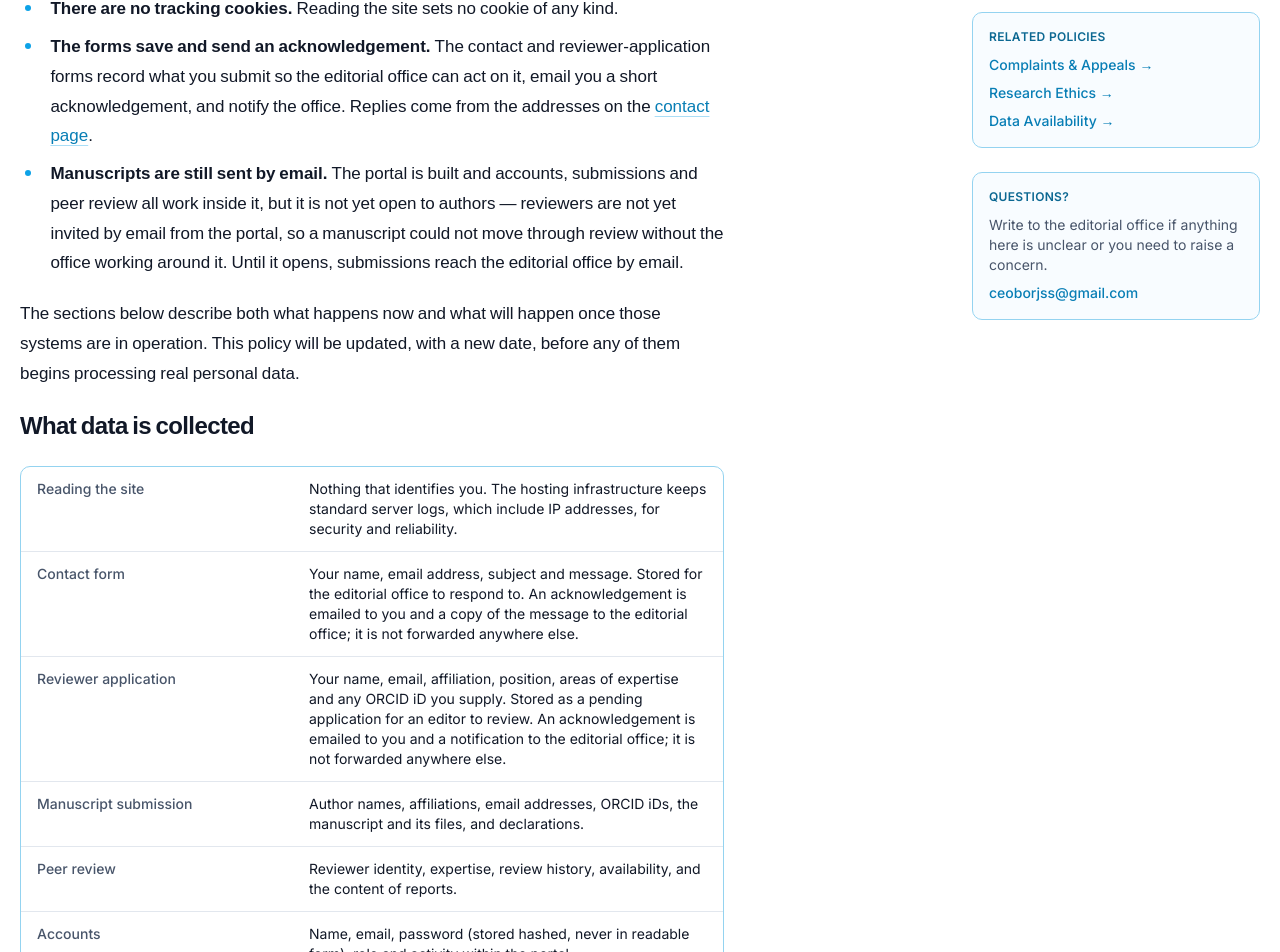
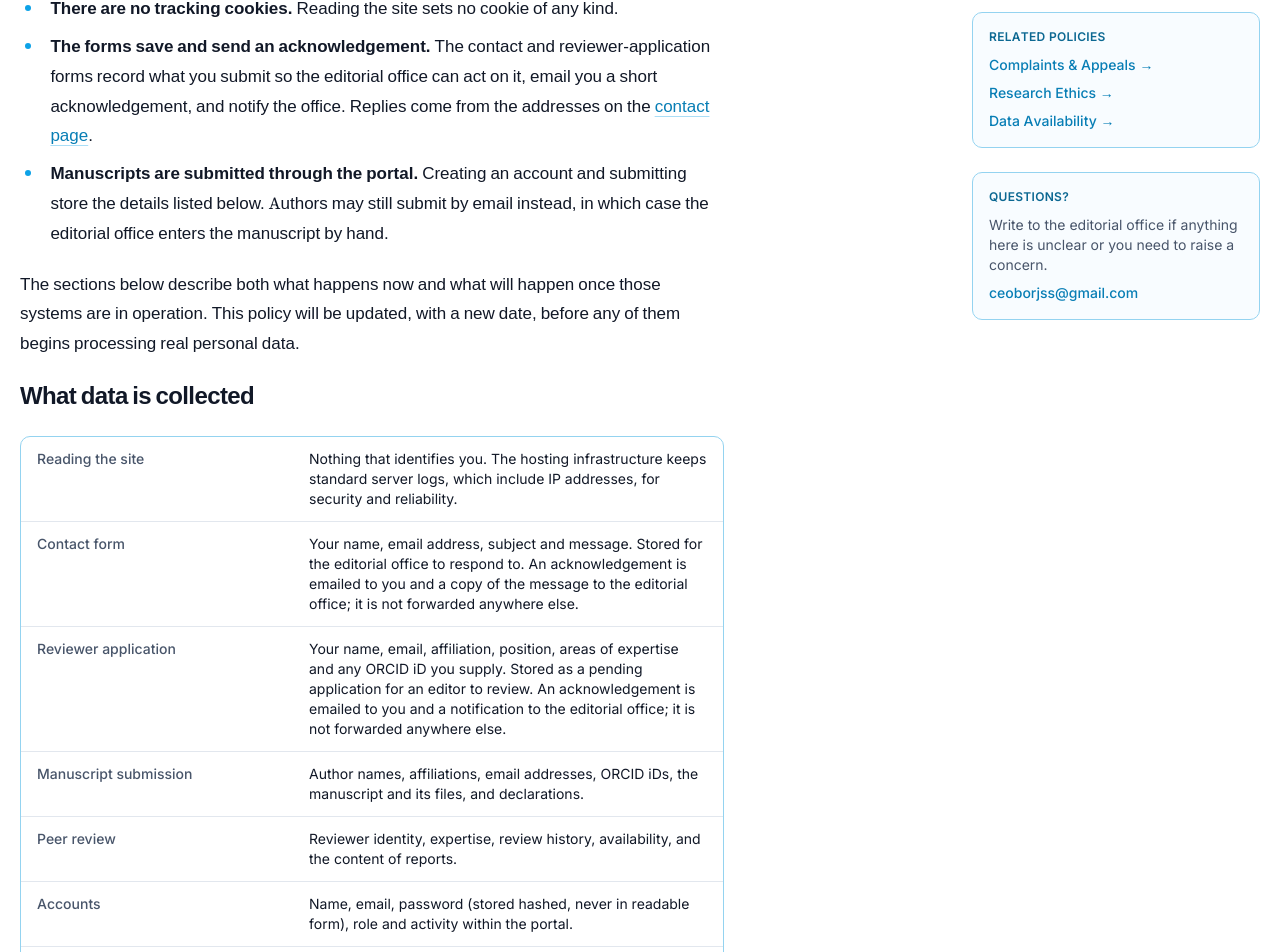
Before and after one commit to thinkitsol47-pixel/BORGSS, a Next.js app: page /policies/privacy in a window 1280 px wide. Shown: the part 952-1904 px from the top of the page. Built offline with nearby package versions, Linux system fonts and the light colour scheme; no server answers; a web font is replaced by a local one.

Commit message:
new message changes

```diff
--- a/src/app/(dashboard)/editorial/[submissionId]/page.tsx
+++ b/src/app/(dashboard)/editorial/[submissionId]/page.tsx
@@ -167,8 +167,10 @@ export default async function Page({
                 what is missing is a way to write to an author from inside the
                 portal. Say that, not "the portal cannot send mail". */}
             <p className="mt-2 text-sm leading-relaxed text-brand-darker">
-              The portal has no messaging of its own yet, so write to the
-              corresponding author from your own mailbox, quoting{" "}
+              Decision letters are emailed automatically when you record a
+              decision. For anything else the portal has no messaging of its
+              own yet, so write to the corresponding author from your own
+              mailbox, quoting{" "}
               <span className="font-medium">{submission.reference}</span>.
             </p>
             {correspondingEmail(submission) && (
--- a/src/app/(dashboard)/submissions/[submissionId]/messages/page.tsx
+++ b/src/app/(dashboard)/submissions/[submissionId]/messages/page.tsx
@@ -34,7 +34,11 @@ export default async function Page({
           <EmptyState
             icon={MessageSquare}
             title="No correspondence yet"
-            description="Messages between you and the editorial office about this manuscript will appear here."
+            // Only the response to reviewers, sent with a revision, is written
+            // here today. The office writes to authors by email, and those
+            // messages are not copied into the portal — so this must not
+            // promise them.
+            description="Your response to reviewers, sent with a revision, will appear here. The editorial office writes to you by email."
           />
         ) : (
           <ol className="space-y-4">
--- a/src/app/(marketing)/about/history/page.tsx
+++ b/src/app/(marketing)/about/history/page.tsx
@@ -25,20 +25,20 @@ const MILESTONES = [
     title: "Policies adopted",
     body: "The journal adopts a full set of editorial policies covering peer review, publication ethics, authorship, plagiarism, AI-assisted writing and open access — modelled on COPE guidance.",
   },
+  // These two milestones used to read "Inaugural issue published — June
+  // 2026, four articles" and "Second issue and DOI registration — DOIs
+  // registered with Crossref". Neither happened: no issue has been published
+  // and the journal has no Crossref prefix. A history page is exactly what an
+  // indexer reads to check a journal's claims, so it records only what is true.
   {
     year: "2026",
-    title: "Inaugural issue published",
-    body: "Volume 1, Issue 1 appears in June 2026, carrying four peer-reviewed articles spanning development finance, labour economics, education policy and urban studies.",
-  },
-  {
-    year: "2026",
-    title: "Second issue and DOI registration",
-    body: "Volume 1, Issue 2 follows in December. All published articles are assigned DOIs registered with Crossref, making them permanently citable.",
+    title: "Submissions open",
+    body: "The journal opens for submissions to its first volume, with a portal for submission, double-blind review and editorial decisions.",
   },
   {
     year: "Ahead",
-    title: "Indexing and growth",
-    body: "The journal is building the publication record required for evaluation by DOAJ and, in time, Scopus. Submissions continue to be accepted on a rolling basis.",
+    title: "First issue, DOIs and indexing",
+    body: "The first issue is in preparation. Published articles will be assigned DOIs through Crossref, and the journal is building the publication record required for evaluation by DOAJ and, in time, Scopus.",
   },
 ];
 
--- a/src/app/(marketing)/indexing/page.tsx
+++ b/src/app/(marketing)/indexing/page.tsx
@@ -175,8 +175,9 @@ export default function IndexingPage() {
       {/* ------------------------------------------------------- honesty */}
       <div className="mt-8">
         <Alert tone="info" title="An honest position">
-          {siteConfig.shortName} published its first issue in 2026. Established
-          indexes such as Scopus and Web of Science require two or more years of
+          {siteConfig.shortName} is newly launched and its first issue is in
+          preparation. Established indexes such as Scopus and Web of Science
+          require two or more years of
           consistent publication before a journal can even be evaluated, so we
           list those as targets rather than claiming coverage we do not have.
           The status of each service below is stated plainly.
--- a/src/app/(marketing)/policies/privacy/page.tsx
+++ b/src/app/(marketing)/policies/privacy/page.tsx
@@ -75,12 +75,10 @@ export default function Page() {
           <Link href="/contact">contact page</Link>.
         </li>
         <li>
-          <strong>Manuscripts are still sent by email.</strong> The portal is
-          built and accounts, submissions and peer review all work inside it,
-          but it is not yet open to authors — reviewers are not yet invited
-          by email from the portal, so a manuscript could not move through
-          review without the office working around it. Until it opens,
-          submissions reach the editorial office by email.
+          <strong>Manuscripts are submitted through the portal.</strong>{" "}
+          Creating an account and submitting store the details listed below.
+          Authors may still submit by email instead, in which case the
+          editorial office enters the manuscript by hand.
         </li>
       </ul>
       <p>
```
Also changed, not shown: 1 other file (tests, documents, lock files or other folders).
